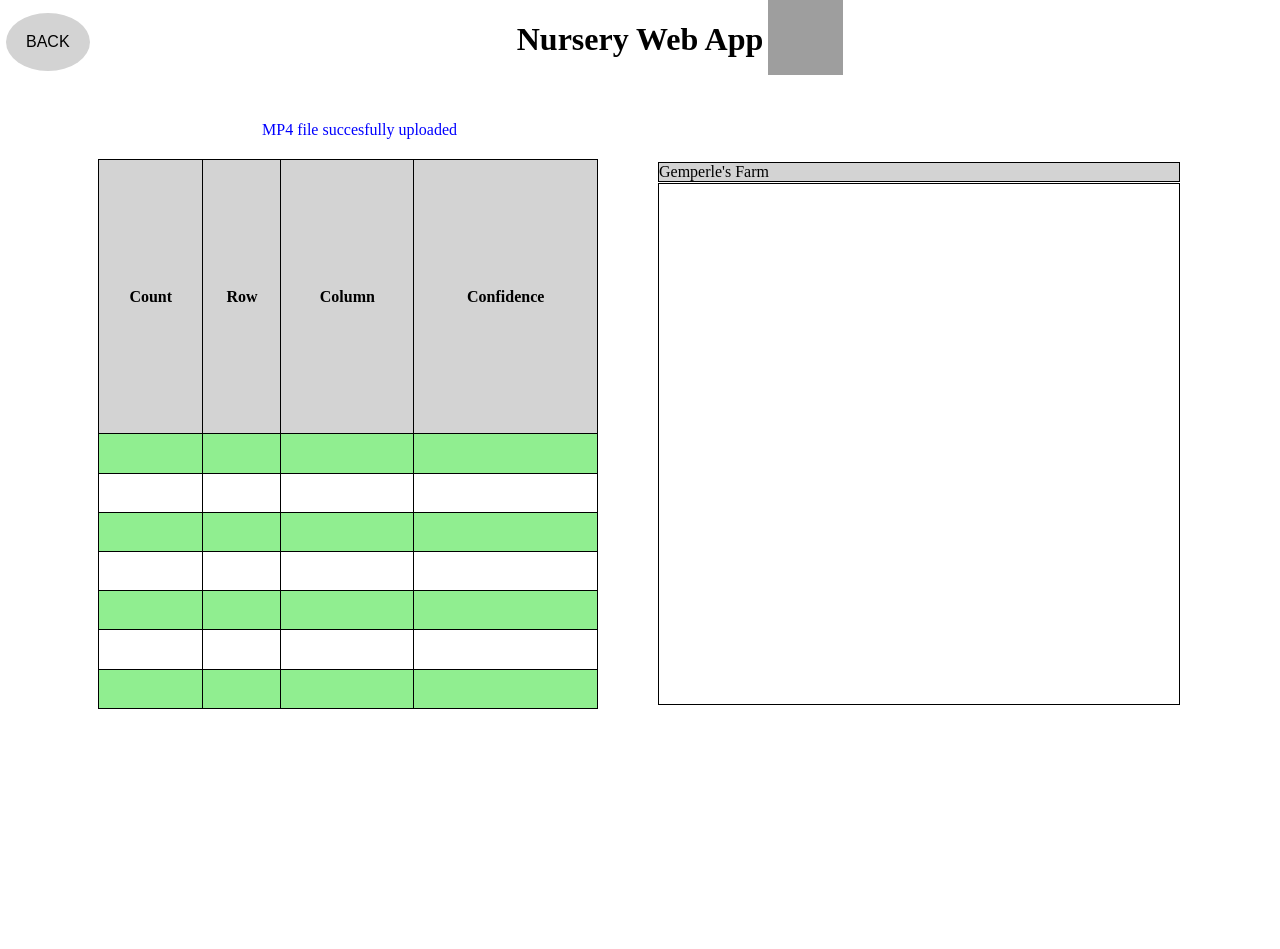
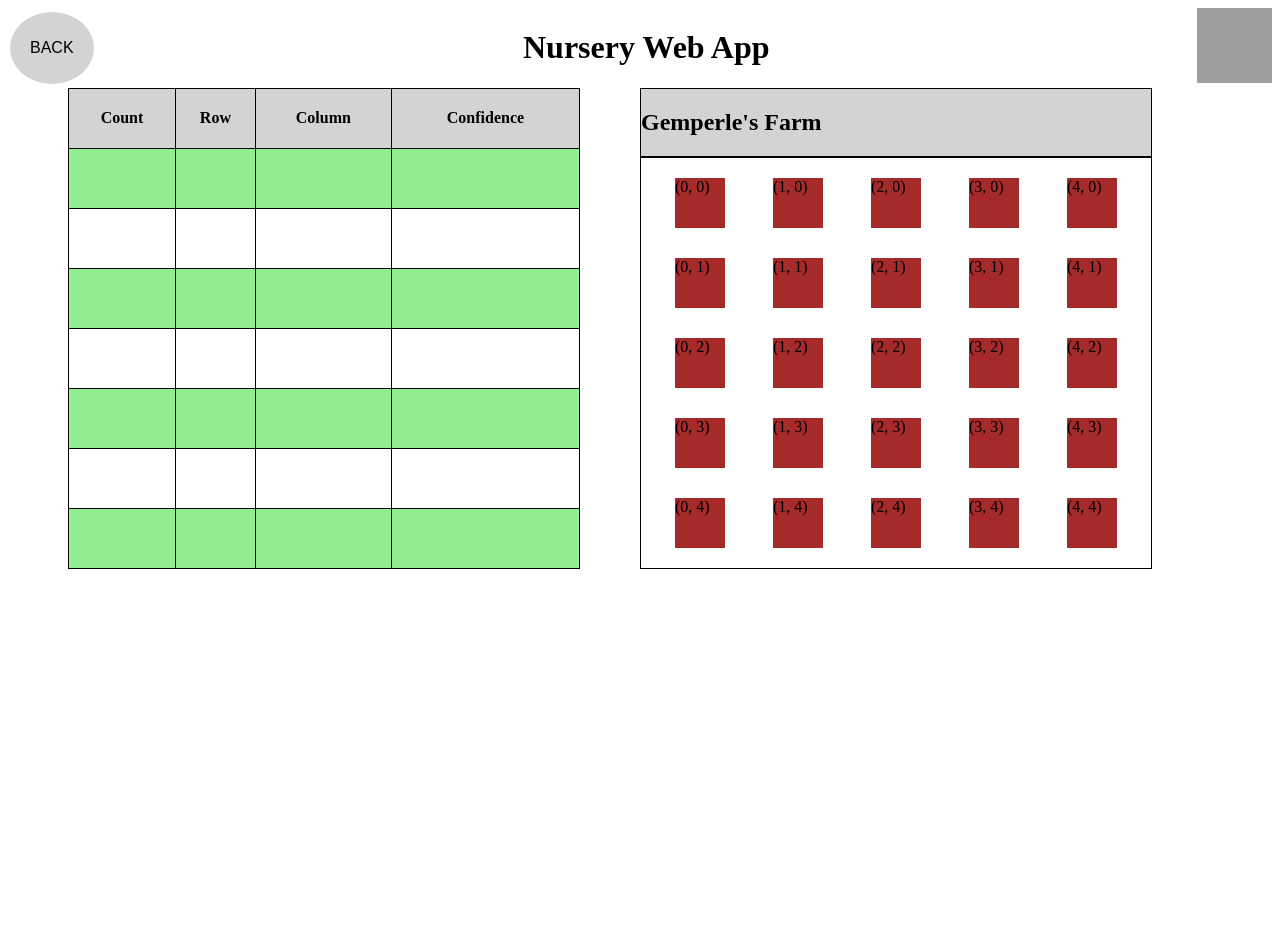
Before and after one commit to atapia209/Tree_Project_Group307, a Flask app: page /dashboard in a window 1280 px wide. Shown: the top 949 px of the page. After the commit the page ends 569 px from the top, so only its background shows below. Run offline with Flask 2, Linux system fonts and the light colour scheme; a user stored in the database is signed in; lists and menus that the app fills with data are empty; grey boxes are pictures that could not be loaded.

Commit message:
Revised styling, added dynamic map framework

```diff
--- a/static/css/style.css
+++ b/static/css/style.css
@@ -1,47 +1,13 @@
-body
-  h1 {
-    text-align: center;
-  }
-  p1 {
-    color: blue;
-    position:relative;
-    left:175px;
-    bottom:20px;
-  }
-  table {
-    border: 1px solid black;
-    border-collapse: collapse;
-    height: 550px;
-    width: 500px;
-    position:relative;
-    left:90px;
-  }
-  tr:nth-child(even) {
-    background-color: Lightgreen;
-  }
-  tr:nth-child(1){
-    background-color: lightgray;
-  }
-  p2 {
-    border: 1px solid black;
-    background-color: lightgray;
-    width: 520px;
-    display: inline-block;
-    left: 650px;
-    position: relative;
-    bottom: 570px;
-  }
-  div{
-    width:520px;
-    height:520px;
-    border:1px solid black;
-    left: 650px;
-    position: relative;
-    bottom: 592px;
- }
- .button {
+.header {
+  display: flex;
+  flex-direction: row;
+  justify-content: space-between;
+}
+
+.button {
   background-color:lightgray;
   border: none;
+  border-radius: 50%;
   color: black;
   padding: 20px;
   text-align: center;
@@ -49,22 +15,95 @@ body
   display: inline-block;
   font-size: 16px;
   margin: 4px 2px;
-  position:relative;
-  bottom:700px;
-  right:530px;
 }
 
-.button1 {border-radius: 50%;}
-
-img {
+.tree-logo {
  height:75px;
  width:75px;
- position: relative;
- bottom:80px;
- left:760px;
 }
 
-th{
+.title {
+  float: left;
+  text-align: center;
+}
+.dashboard-wrapper {
+  margin: auto;
+  display: flex;
+  justify-content: space-evenly;
+  flex-direction: row;
+}
+.dashboard-table {
+  border: 1px solid black;
+  border-collapse: collapse;
+  width: 40vw;
+}
+.dashboard-table-row {
+  height: 3em;
+}
+.dashboard-table-row:nth-child(even) {
+  background-color: lightgreen;
+}
+.dashboard-table-row:nth-child(1){
+  background-color: lightgray;
+}
+
+
+.map-wrapper {
+  width: 40vw;
+}
+.map-title-wrapper {
+  border: 1px solid black;
+  background-color: lightgray;
+}
+.map-container {
+  /* height: 520px; */
+  border:1px solid black;
+}
+
+.dashboard-table-header {
   border: 1px solid black;
   border-collapse: collapse;
 }
+
+.dashboard-table-elem {
+  border: 1px solid black;
+  border-collapse: collapse;
+}
+
+
+
+#container {
+  padding: 5px;
+
+  display: flex;
+  flex-direction: column;
+  flex-wrap: nowrap;
+  justify-content: space-evenly;
+}
+
+.tree-row {
+/*   background-color: blue; */
+  margin: 5px;
+
+  display: flex;
+  flex-direction: row;
+  flex-grow: 1;
+}
+
+
+.tree-wrapper {
+/*   background-color: green; */
+  margin: 10px;
+
+  display: flex;
+  flex-grow: 1;
+  align-items: center;
+  justify-content: center;
+}
+
+.tree {
+/*  We'd probably dynamically define the height/width just hard coded it here  */
+  width: 50px;
+  height: 50px;
+  background-color: brown;
+}
--- /dev/null
+++ b/static/js/map.js
@@ -0,0 +1,44 @@
+// We'd fill cols/rows from the database
+let rows, cols, container;
+
+function setup(_rows = 5, _cols = 5) {
+  rows = _rows;
+  cols = _cols;
+  container = document.getElementById("container");
+  draw();
+}
+
+function draw() {
+  container.textContent = "";
+  for(let i = 0; i < rows; i++) {
+    let newRow = document.createElement("div");
+    newRow.classList.add("tree-row");
+    for(let j = 0; j < cols; j++) {
+      let newCol = document.createElement("div");
+      newCol.classList.add("tree-wrapper");
+
+      // fill the "tree" div with whatever information we want instead of just its position
+      // probably write a constructor to do that instead of having it inline
+      let newTree = document.createElement("div");
+      newTree.classList.add("tree");
+      newTree.innerHTML = "(" + j + ", " + i + ")";
+
+      newCol.appendChild(newTree);
+      newRow.appendChild(newCol);
+    }
+    container.appendChild(newRow);
+  }
+}
+/*
+document.getElementById("update").onclick =
+*/
+function updateSize() {
+  rows = document.getElementById("row-input").valueAsNumber;
+  cols = document.getElementById("col-input").valueAsNumber;
+  draw();
+}
+
+window.onload = function() {
+  console.log("Loaded");
+  setup();
+}
--- a/templates/dashboard.html
+++ b/templates/dashboard.html
@@ -7,61 +7,75 @@
 </head>
 
 <body>
-<h1>Nursery Web App</h1>
-<img src="https://iheartcraftythings.com/wp-content/uploads/2021/05/How-to-draw-tree-7.jpg" alt="tree">
-<p1>MP4 file succesfully uploaded</p1>
-<table>
-    <tr>
-      <th>Count</th>
-      <th>Row</th>
-      <th>Column</th>
-      <th>Confidence</th>
-    </tr>
-    <tr>
-        <th></th>
-        <th></th>
-        <th></th>
-        <th></th>
+  <div class="header">
+    <button class="button button1">BACK</button>
+    <h1 class="title">Nursery Web App</h1>
+    <img class="tree-logo" src="https://iheartcraftythings.com/wp-content/uploads/2021/05/How-to-draw-tree-7.jpg" alt="tree">
+
+  </div>
+
+  <div class="dashboard-wrapper">
+    <table class="dashboard-table">
+      <tr class="dashboard-table-row">
+        <th class="dashboard-table-header">Count</th>
+        <th class="dashboard-table-header">Row</th>
+        <th class="dashboard-table-header">Column</th>
+        <th class="dashboard-table-header">Confidence</th>
       </tr>
-      <tr>
-        <th></th>
-        <th></th>
-        <th></th>
-        <th></th>
+      <tr class="dashboard-table-row">
+        <td class="dashboard-table-elem"></td>
+        <td class="dashboard-table-elem"></td>
+        <td class="dashboard-table-elem"></td>
+        <td class="dashboard-table-elem"></td>
       </tr>
-      <tr>
-        <th></th>
-        <th></th>
-        <th></th>
-        <th></th>
+      <tr class="dashboard-table-row">
+        <td class="dashboard-table-elem"></td>
+        <td class="dashboard-table-elem"></td>
+        <td class="dashboard-table-elem"></td>
+        <td class="dashboard-table-elem"></td>
       </tr>
-      <tr>
-        <th></th>
-        <th></th>
-        <th></th>
-        <th></th>
+      <tr class="dashboard-table-row">
+        <td class="dashboard-table-elem"></td>
+        <td class="dashboard-table-elem"></td>
+        <td class="dashboard-table-elem"></td>
+        <td class="dashboard-table-elem"></td>
       </tr>
-      <tr>
-        <th></th>
-        <th></th>
-        <th></th>
-        <th></th>
+      <tr class="dashboard-table-row">
+        <td class="dashboard-table-elem"></td>
+        <td class="dashboard-table-elem"></td>
+        <td class="dashboard-table-elem"></td>
+        <td class="dashboard-table-elem"></td>
       </tr>
-      <tr>
-        <th></th>
-        <th></th>
-        <th></th>
-        <th></th>
+      <tr class="dashboard-table-row">
+        <td class="dashboard-table-elem"></td>
+        <td class="dashboard-table-elem"></td>
+        <td class="dashboard-table-elem"></td>
+        <td class="dashboard-table-elem"></td>
       </tr>
-      <tr>
-        <th></th>
-        <th></th>
-        <th></th>
-        <th></th>
+      <tr class="dashboard-table-row">
+        <td class="dashboard-table-elem"></td>
+        <td class="dashboard-table-elem"></td>
+        <td class="dashboard-table-elem"></td>
+        <td class="dashboard-table-elem"></td>
       </tr>
-  </table>
-  <p2>Gemperle's Farm</p2>
-  <button class="button button1">BACK</button>
-  <div></div>
-    </body>
+      <tr class="dashboard-table-row">
+        <td class="dashboard-table-elem"></td>
+        <td class="dashboard-table-elem"></td>
+        <td class="dashboard-table-elem"></td>
+        <td class="dashboard-table-elem"></td>
+      </tr>
+    </table>
+    <div class="map-wrapper">
+      <div class="map-title-wrapper">
+        <h2 class="map-title">Gemperle's Farm</h2>
+      </div>
+      <div id="container" class="map-container"></div>
+
+    </div>
+
+    <div></div>
+  </div>
+
+</body>
+<script src="/static/js/map.js"></script>
 </html>
```
